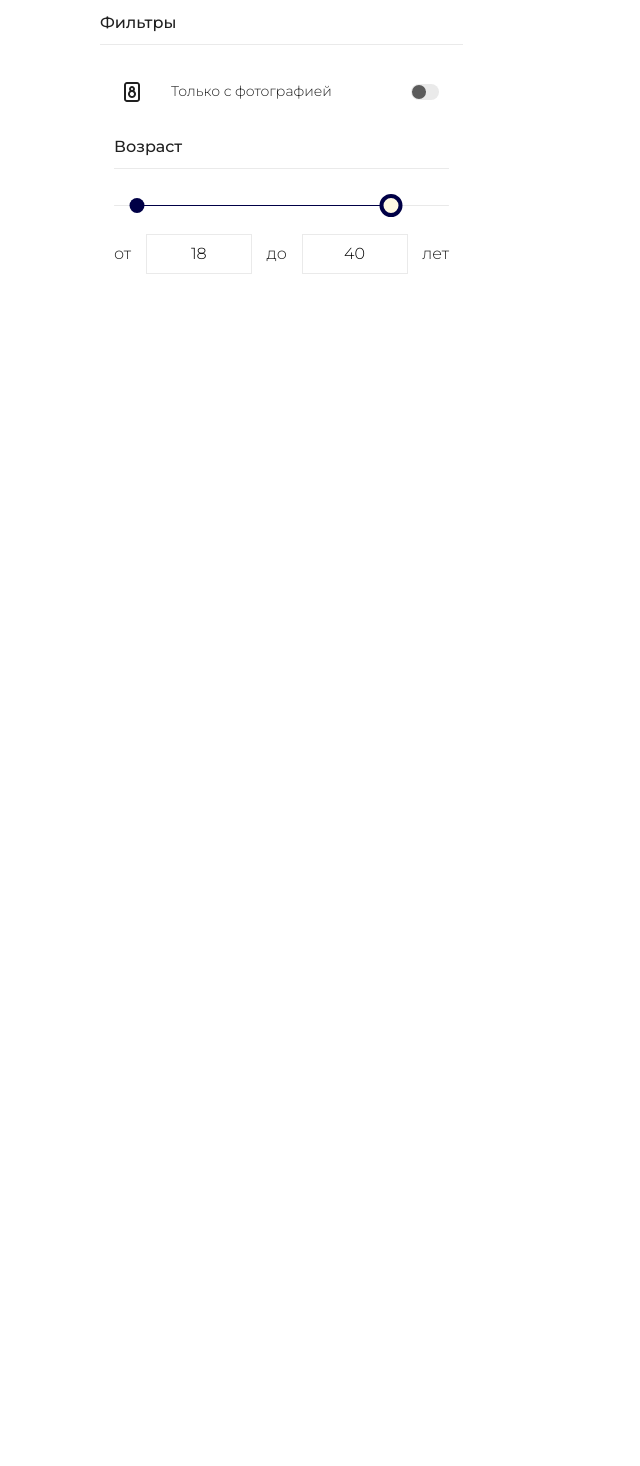
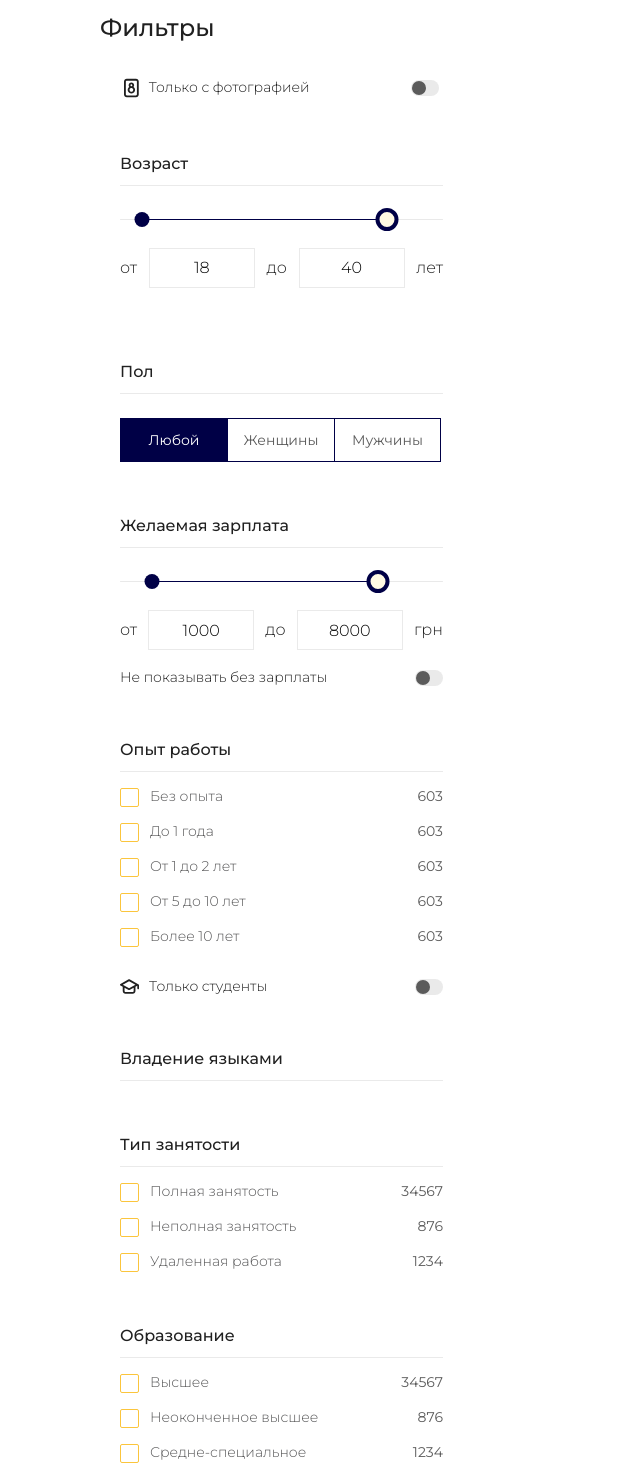
Before and after one commit to YanaHorbachova/test-PM-DT, a React (Create React App) app: page / in a window 1280 px wide. Shown: the part 164-1630 px from the top of the page, without its empty margins (0-640 px from the left). Before the commit the page ends 800 px from the top, so only its background shows below. Built offline with nearby package versions, Linux system fonts and the light colour scheme; no server answers.

Commit message:
add ListItems

```diff
--- /dev/null
+++ b/src/components/BtnGroupList/BtnGroupList.js
@@ -0,0 +1,21 @@
+import s from "./BtnGroupList.module.css";
+
+const BtnGroupList = () => {
+    return (
+        <div className={s.checkboxBtnGroup}>
+            <label>
+                <input type="checkbox" checked/>
+                <span>Любой</span>
+            </label>
+            <label>
+                <input type="checkbox"/>
+                <span>Женщины</span>
+            </label>
+            <label>
+                <input type="checkbox"/>
+                <span>Мужчины</span>
+            </label>
+        </div>
+    )};
+
+export default BtnGroupList;
--- /dev/null
+++ b/src/components/BtnGroupList/BtnGroupList.module.css
@@ -0,0 +1,49 @@
+.checkboxBtnGroup {
+	display: inline-block;
+    margin-top: 20px;
+}
+
+.checkboxBtnGroup label {
+	display: inline-block;
+	margin: 0;
+	user-select: none;
+	position: relative;
+    font-size: 14px;
+}
+
+.checkboxBtnGroup input {
+	z-index: -1;
+	opacity: 0;
+	display: block;
+	width: 0;
+	height: 0;
+}
+
+.checkboxBtnGroup span {
+	display: inline-block;
+	cursor: pointer;
+    text-align: center;
+	padding: 14px 0;
+    width: 100px;
+    height: 44px;
+	border: 1px solid #000046;
+	transition: background 0.2s ease;
+}
+.checkboxBtnGroup label:not(:last-child) span{
+    border-right: none;
+}
+
+.checkboxBtnGroup input:checked + span {
+	background: #000046;
+    color: #FFFFFF;
+}
+
+@media screen and (min-width: 768px) {
+    .checkboxBtnGroup {
+        margin-top: 24px;
+    }
+	.checkboxBtnGroup span {
+		width: 107px;
+	}
+
+  }
--- /dev/null
+++ b/src/components/BtnGroupList/index.js
@@ -0,0 +1 @@
+export { default } from './BtnGroupList';
--- a/src/components/CheckboxSlider/CheckboxSlider.module.css
+++ b/src/components/CheckboxSlider/CheckboxSlider.module.css
@@ -1,5 +1,5 @@
 .range{
-    padding: 16px 0;
+  margin-top: 28px;
 }
 .form{
     display: flex;
@@ -30,7 +30,6 @@
         padding-right: 0;
       }
 
-
     .input{
         width: 106px;
       }
--- a/src/components/CheckboxSlider/Range.css
+++ b/src/components/CheckboxSlider/Range.css
@@ -1,4 +1,3 @@
-.rc-slider-step,
 .rc-slider-rail,
 .rc-slider-track,
 .rc-slider-track-1 {
--- a/src/components/FilterBar/FilterBar.js
+++ b/src/components/FilterBar/FilterBar.js
@@ -1,6 +1,11 @@
 import Switch from "../Switch";
-import CheckboxSlider from "../CheckboxSlider/CheckboxSlider";
+import CheckboxSlider from "../CheckboxSlider";
+import BtnGroupList from "../BtnGroupList";
+import ListItems from "../ListItems";
+import {experience, employmentType, Education} from "../ListItems/Items";
+
 import {ReactComponent as Photo} from '../../icon/photo-filter.svg'
+import {ReactComponent as Student} from '../../icon/students.svg'
 
 import s from "./FilterBar.module.css";
 
@@ -8,20 +13,43 @@ const FilterBar = ({checked, chengeCheckbox}) => {
 
     return (
         <div className={s.FilterBar}>
-            <h2 className={s.title}>Фильтры</h2>
+            <h2 className={s.FilterBarTitle}>Фильтры</h2>
             <div className={s.photoFilter}>
-                <Photo/>
+                <Photo className={s.svg}/>
                 <Switch label={'Только с фотографией'} checked={checked} chengeCheckbox={chengeCheckbox}/>
             </div>
             <div className={s.box}>
                 <h3 className={s.title}>Возраст</h3>
                 <CheckboxSlider label={'лет'} value1={18} value2={40} min={16} max={45}/>
             </div>
-
-
-
-
-
+            <div className={s.box}>
+                <h3 className={s.title}>Пол</h3>
+                <BtnGroupList/>
+            </div>
+            <div className={s.box}>
+                <h3 className={s.title}>Желаемая зарплата</h3>
+                <CheckboxSlider label={'грн'} value1={1000} value2={8000} min={0} max={10000}/>
+                <Switch label={'Не показывать без зарплаты'} checked={false} chengeCheckbox={null}/>
+            </div>
+            <div className={s.box}>
+                <h3 className={s.title}>Опыт работы</h3>
+                <ListItems items={experience}/>
+                <div className={s.studentFilter}>
+                    <Student className={s.svg}/>
+                    <Switch label={'Только студенты'} checked={false} chengeCheckbox={null}/>
+                </div>
+            </div>
+            <div className={s.box}>
+                <h3 className={s.title}>Владение языками</h3>
+            </div>
+            <div className={s.box}>
+                <h3 className={s.title}>Тип занятости</h3>
+                <ListItems items={employmentType}/>
+            </div>
+            <div className={s.box}>
+                <h3 className={s.title}>Образование</h3>
+                <ListItems items={Education}/>
+            </div>
         </div>
     )};
 
--- a/src/components/FilterBar/FilterBar.module.css
+++ b/src/components/FilterBar/FilterBar.module.css
@@ -1,12 +1,9 @@
 .FilterBar {
+  margin: auto;
   width: 335px;
 }
 
-.FilterBar:not(:last-child) {
-  margin-bottom: 15px;
-}
-
-.title {
+.FilterBarTitle {
   margin: 0;
   margin-bottom: 15px;
   font-weight: 500;
@@ -16,16 +13,28 @@
 
 .photoFilter {
   display: flex;
-  justify-content: space-between;
   align-items: center;
   padding: 16px 18px;
+  margin-bottom: 15px;
+}
+
+.studentFilter{
+  display: flex;
+  align-items: center;
+  margin-top: 31px;
+}
+
+.svg{
+  margin-right: 10px;
 }
 
 .box{
   padding: 14px;
+  margin-bottom: 15px;
 }
 
 .title {
+  margin: 0;
   padding-bottom: 12px;
   font-weight: 500;
   font-size: 16px;
@@ -37,10 +46,16 @@
 @media screen and (min-width: 768px) {
   .FilterBar {
     min-width: 363px;
+    margin: 0;
   }
 
   .photoFilter {
     padding: 22px 24px;
   }
 
+  .box{
+    padding: 20px;
+    margin-bottom: 15px;
+  }
+
 }
--- /dev/null
+++ b/src/components/ListItems/Items.js
@@ -0,0 +1,20 @@
+export const experience = [
+    {text: 'Без опыта', total:'603', id:1},
+    {text: 'До 1 года', total:'603', id:2},
+    {text: 'От 1 до 2 лет', total:'603', id:3},
+    {text: 'От 5 до 10 лет', total:'603', id:4},
+    {text: 'Более 10 лет', total:'603', id:5}
+]
+
+export const employmentType = [
+    {text: 'Полная занятость', total:'34567', id:6},
+    {text: 'Неполная занятость', total:'876', id:7},
+    {text: 'Удаленная работа', total:'1234', id:8}
+]
+
+export const Education = [
+    {text: 'Высшее', total:'34567', id:9},
+    {text: 'Неоконченное высшее', total:'876', id:10},
+    {text: 'Средне-специальное', total:'1234', id:11},
+    {text: 'Среднее', total:'8764', id:12}
+]
--- /dev/null
+++ b/src/components/ListItems/ListItems.js
@@ -0,0 +1,16 @@
+import s from "./ListItems.module.css";
+
+const ListItems = ({items}) => {
+    return (
+        <form className={s.listItems}>
+            {items.map(({text,total,id}) => (
+                <div className = {s.item}>
+                    <input type="checkbox" name="text" id={id}/>
+                    <label for={id}>{text}</label>
+                    <span>{total}</span>
+                </div>
+            ))}
+        </form>
+    )};
+
+export default ListItems;
--- /dev/null
+++ b/src/components/ListItems/ListItems.module.css
@@ -0,0 +1,52 @@
+.listItems{
+    display: flex;
+    flex-direction: column;
+}
+
+.item {
+    display: flex;
+    justify-content: space-between;
+    margin-top: 17px;
+}
+
+.item input{
+    width: 19px;
+    height: 19px;
+    color: #202020;
+    border-color: #FBC53C;
+    border-radius: 2px;
+}
+
+.item input[type=checkbox] {
+    display: none;
+}
+
+.item input[type=checkbox] + label:before {
+    content: "\2714";
+    color: transparent;
+    display: inline-block;
+    margin: -5px 11px 0 0;
+    width: 19px;
+    height: 19px;
+    border: 1px solid #FBC53C;
+    border-radius: 2px;
+    text-align: center;
+    transition: color ease .3s;
+    cursor: pointer;
+}
+
+.item input[type=checkbox]:checked + label:before {
+    background-color: #FBC53C ;
+    color: white;
+}
+
+.item label {
+    font-weight: 300;
+    font-size: 14px;
+    color: #555556;
+}
+
+.item span{
+    font-size: 14px;
+    color: #5B5B5B;
+}
--- /dev/null
+++ b/src/components/ListItems/index.js
@@ -0,0 +1 @@
+export { default } from './ListItems';
--- a/src/components/Switch/Switch.css
+++ b/src/components/Switch/Switch.css
@@ -2,7 +2,8 @@
     display: flex;
     justify-content: space-between;
     align-items: center;
-    min-width: 252px;
+    width: 100%;
+    max-width: 335px;
 }
 .title{
     margin: 0;
@@ -72,7 +73,7 @@
 
 @media screen and (min-width: 768px) {
     .container {
-        min-width: 268px;
+        width: 100%;
+        max-width: 363px;
     }
-
   }
```
